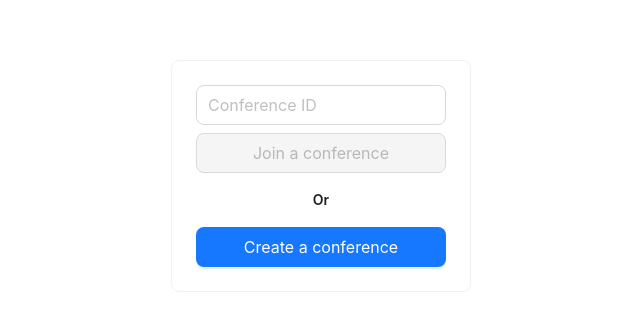
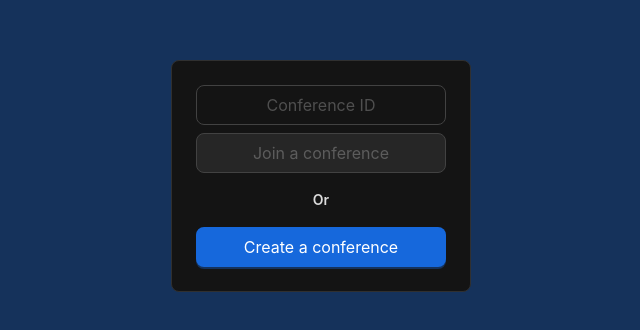
Before and after one commit to galletafromjell666/peer-chat-client, a React (Vite) app: page /chat/create-join in a window 1280 px wide. Shown: the part 224-554 px from the top of the page, without its empty margins (319-959 px from the left). Built offline with nearby package versions, Linux system fonts and the light colour scheme.

Commit message:
Add outlet for chat route to have all the providers working

```diff
--- a/src/App.tsx
+++ b/src/App.tsx
@@ -1,24 +1,35 @@
-import { useState } from "react";
-import Child from "./Child";
+import { createBrowserRouter, RouterProvider } from "react-router-dom";
+import { RTCPeerConnectionContextProvider } from "./common/hooks/useRTCConnectionContext.tsx";
+import CreateAndJoin from "./modules/chat/components/createAndJoin/index.tsx";
+import Conversation from "./modules/chat/components/conversation/index.tsx";
+import ChatRootComponent from "./modules/chat/index.tsx";
+
+const router = createBrowserRouter([
+  {
+    path: "/",
+    element: <h1>some nice intro</h1>,
+  },
+  {
+    path: "chat",
+    element: <ChatRootComponent />,
+    children: [
+      {
+        path: "create-join",
+        element: <CreateAndJoin />,
+      },
+      {
+        path: ":chatId",
+        element: <Conversation />,
+      },
+    ],
+  },
+]);
 
 function App() {
-  const [messages, setMessages] = useState([]);
-
-  const sendMessage = () => {
-    console.log("TO DO!");
-  };
-
   return (
-    <div>
-      <Child />
-      <h1>peer-chat-client!</h1>
-      <input placeholder="Message" />
-      <button onClick={sendMessage}>Send message</button>
-      <h1>Messages:</h1>
-      {messages.map((m) => (
-        <p>{m}</p>
-      ))}
-    </div>
+    <RTCPeerConnectionContextProvider>
+      <RouterProvider router={router} />
+    </RTCPeerConnectionContextProvider>
   );
 }
 
--- a/src/Child.tsx
+++ b/src/Child.tsx
@@ -1,9 +1,8 @@
 import { Button } from "antd";
-
-import useRTCAndSocketIOEvents from "./common/hooks/useRTCAndSocketIOEvents";
+import { useSocketIOConfigActions } from "./common/hooks/useRTCAndSocketIOEvents";
 
 function Child() {
-  const x = useRTCAndSocketIOEvents();
+  const x = useSocketIOConfigActions();
   const handleCreate = () => {
     x.createRoom();
   };
@@ -11,6 +10,7 @@ function Child() {
   const handleJoin = () => {
     x.joinRoom();
   };
+
   return (
     <div>
       <Button onClick={handleCreate}>Create Room 11</Button>
--- a/src/common/hooks/useRTCAndSocketIOEvents.tsx
+++ b/src/common/hooks/useRTCAndSocketIOEvents.tsx
@@ -10,9 +10,8 @@ const peerConfiguration = {
   ],
 };
 
-function useRTCAndSocketIOEvents() {
-  // TODO: Separate the actions and the basic listeners, so the actions can be called in any place! without causing a rerender.
-  const { setConfig, client: socketIOClient } = useSocketIoClient();
+export function useRTCAndSocketIOEvents() {
+  const { client: socketIOClient } = useSocketIoClient();
   const { peerConnectionRef, dataChannelRef } = useRTCPeerConnectionContext();
 
   console.log({ peerConnectionRef, dataChannelRef });
@@ -135,6 +134,10 @@ function useRTCAndSocketIOEvents() {
       console.log("unsubscribe!");
     };
   }, [socketIOClient?.socket?.connected]);
+}
+
+export function useSocketIOConfigActions() {
+  const { setConfig } = useSocketIoClient();
 
   const joinRoom = () => {
     setConfig({
@@ -153,5 +156,3 @@ function useRTCAndSocketIOEvents() {
   };
   return { createRoom, joinRoom };
 }
-
-export default useRTCAndSocketIOEvents;
--- a/src/common/hooks/useSocketIO.tsx
+++ b/src/common/hooks/useSocketIO.tsx
@@ -1,8 +1,10 @@
 import { createContext, useContext, useEffect, useState } from "react";
+import { useNavigate } from "react-router-dom";
 import SocketIoClient from "../utils/socketIOInstance";
 
 // Uses the socketIO instance from utils
 export function useSocketIo(configParams?: any) {
+  const navigate = useNavigate();
   const [config, setConfig] = useState(configParams);
   const [client, setClient] = useState<SocketIoClient>();
 
@@ -16,11 +18,16 @@ export function useSocketIo(configParams?: any) {
     console.log("creating new SocketIO client with config: ", config);
     const newClient = new SocketIoClient(config);
 
-    newClient.on("connect", () => {
+    newClient.subscribe("connect", () => {
       console.log("Socket.io client connected");
     });
 
-    newClient.on("disconnect", () => {
+    newClient.subscribe("new-room", (data) => {
+      console.log(`Room created ${data} navigating to it`);
+      navigate(`/chat/${data}`);
+    });
+
+    newClient.subscribe("disconnect", () => {
       console.log("Socket.io client disconnected");
     });
 
--- a/src/main.tsx
+++ b/src/main.tsx
@@ -1,36 +1,17 @@
 import { StrictMode } from "react";
 import { createRoot } from "react-dom/client";
-import { createBrowserRouter, RouterProvider } from "react-router-dom";
-import { RTCPeerConnectionContextProvider } from "./common/hooks/useRTCConnectionContext.tsx";
-import { SocketIOProvider } from "./common/hooks/useSocketIO.tsx";
-import App from "./App.tsx";
+import { ConfigProvider, theme } from "antd";
 import "./index.css";
-import CreateAndJoin from "./modules/createAndJoin/index.tsx";
-import Chat from "./modules/chat/index.tsx";
-
-const router = createBrowserRouter([
-  {
-    path: "/",
-    element: (
-      <SocketIOProvider>
-        <RTCPeerConnectionContextProvider>
-          <App />
-        </RTCPeerConnectionContextProvider>
-      </SocketIOProvider>
-    ),
-  },
-  {
-    path: "/chat/create-join",
-    element: <CreateAndJoin />,
-  },
-  {
-    path: "/chat/:chatId",
-    element: <Chat />,
-  },
-]);
+import App from "./App";
 
 createRoot(document.getElementById("root")!).render(
   <StrictMode>
-    <RouterProvider router={router} />
+    <ConfigProvider
+      theme={{
+        algorithm: theme.darkAlgorithm,
+      }}
+    >
+      <App />
+    </ConfigProvider>
   </StrictMode>
 );
--- /dev/null
+++ b/src/modules/chat/components/conversation/index.tsx
@@ -0,0 +1,10 @@
+import { useParams } from "react-router-dom";
+
+// TODO: check if the room exists or is it full and if not show a toast or something while redirecting
+function Conversation() {
+  const params = useParams();
+  console.log("chat id: ", params?.chatId);
+  return <div>index</div>;
+}
+
+export default Conversation;
--- a/src/modules/createAndJoin/index.tsx
+++ b/src/modules/chat/components/createAndJoin/index.tsx
@@ -1,11 +1,23 @@
 import { useState } from "react";
-import { Button, Card, Flex, Input, Typography } from "antd";
+import { Button, Card, Flex, Input, Typography, theme } from "antd";
 import { isEmpty } from "lodash";
+import { useSocketIOConfigActions } from "../../../../common/hooks/useRTCAndSocketIOEvents";
 
 const { Text } = Typography;
+const { useToken } = theme;
 
 function CreateAndJoin() {
   const [joinConferenceId, setJoinConferenceId] = useState("");
+  const actions = useSocketIOConfigActions();
+  const { token } = useToken();
+
+  const handleCreate = () => {
+    actions.createRoom();
+  };
+
+  const handleJoin = () => {
+    actions.joinRoom();
+  };
 
   const handleJoinInput = (e: React.ChangeEvent<HTMLInputElement>) => {
     setJoinConferenceId(e.target.value);
@@ -19,6 +31,7 @@ function CreateAndJoin() {
       justify="center"
       align="center"
       style={{
+        backgroundColor: token.colorPrimaryBg,
         width: "100dvw",
         height: "100dvh",
       }}
@@ -30,16 +43,21 @@ function CreateAndJoin() {
               size="large"
               placeholder="Conference ID"
               value={joinConferenceId}
+              style={{ textAlign: "center" }}
               onChange={handleJoinInput}
             />
-            <Button size="large" disabled={!isConferenceIdValid}>
+            <Button
+              size="large"
+              disabled={!isConferenceIdValid}
+              onClick={handleJoin}
+            >
               Join a conference
             </Button>
           </Flex>
           <Text style={{ alignSelf: "center" }} strong>
             Or
           </Text>
-          <Button size="large" type="primary">
+          <Button size="large" type="primary" onClick={handleCreate}>
             Create a conference
           </Button>
         </Flex>
--- a/src/modules/chat/index.tsx
+++ b/src/modules/chat/index.tsx
@@ -1,10 +1,17 @@
-import { useParams } from "react-router-dom";
+import { Outlet } from "react-router-dom";
+import { useRTCAndSocketIOEvents } from "../../common/hooks/useRTCAndSocketIOEvents";
+import { SocketIOProvider } from "../../common/hooks/useSocketIO";
+import { RTCPeerConnectionContextProvider } from "../../common/hooks/useRTCConnectionContext";
 
-// TODO: check if the room exists or is it full and if not show a toast or something while redirecting
-function Chat() {
-  const params = useParams();
-  console.log("chat id: ", params?.chatId);
-  return <div>index</div>;
-}
+const ChatRootComponent = () => {
+  useRTCAndSocketIOEvents();
+  return (
+    <SocketIOProvider>
+      <RTCPeerConnectionContextProvider>
+        <Outlet />
+      </RTCPeerConnectionContextProvider>
+    </SocketIOProvider>
+  );
+};
 
-export default Chat;
+export default ChatRootComponent;
```
